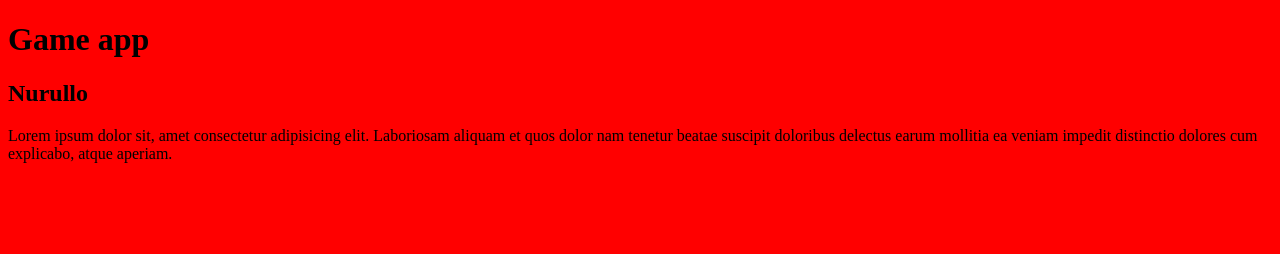
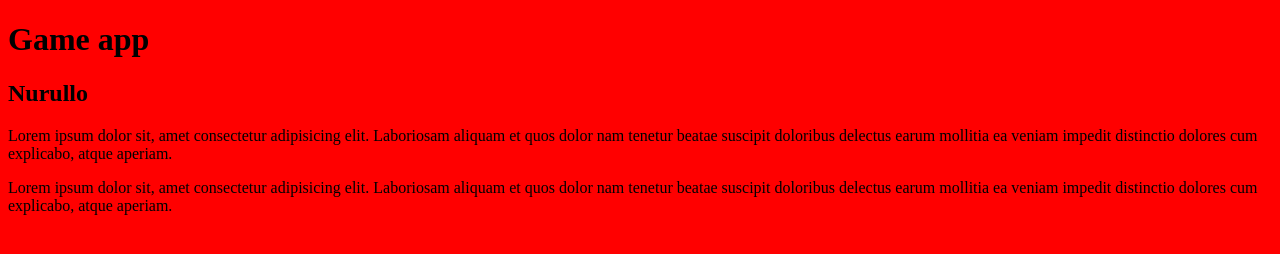
Before and after one commit to arslonbekXX/game, a plain HTML site: page index.html in a window 1280 px wide. Drawn offline with Linux system fonts and the light colour scheme.

Commit message:
lorem ipsum added

```diff
--- a/index.html
+++ b/index.html
@@ -11,6 +11,7 @@
 		<h1>Game app</h1>
 		<h2>Nurullo</h2>
 		<p>Lorem ipsum dolor sit, amet consectetur adipisicing elit. Laboriosam aliquam et quos dolor nam tenetur beatae suscipit doloribus delectus earum mollitia ea veniam impedit distinctio dolores cum explicabo, atque aperiam.</p>
+		<p>Lorem ipsum dolor sit, amet consectetur adipisicing elit. Laboriosam aliquam et quos dolor nam tenetur beatae suscipit doloribus delectus earum mollitia ea veniam impedit distinctio dolores cum explicabo, atque aperiam.</p>
 	</body>
 	<script src="./main.js"></script>
 </html>
--- a/main.css
+++ b/main.css
@@ -1,3 +1,3 @@
 body {
-background-color: red;
+    background-color: red;
 }
```
